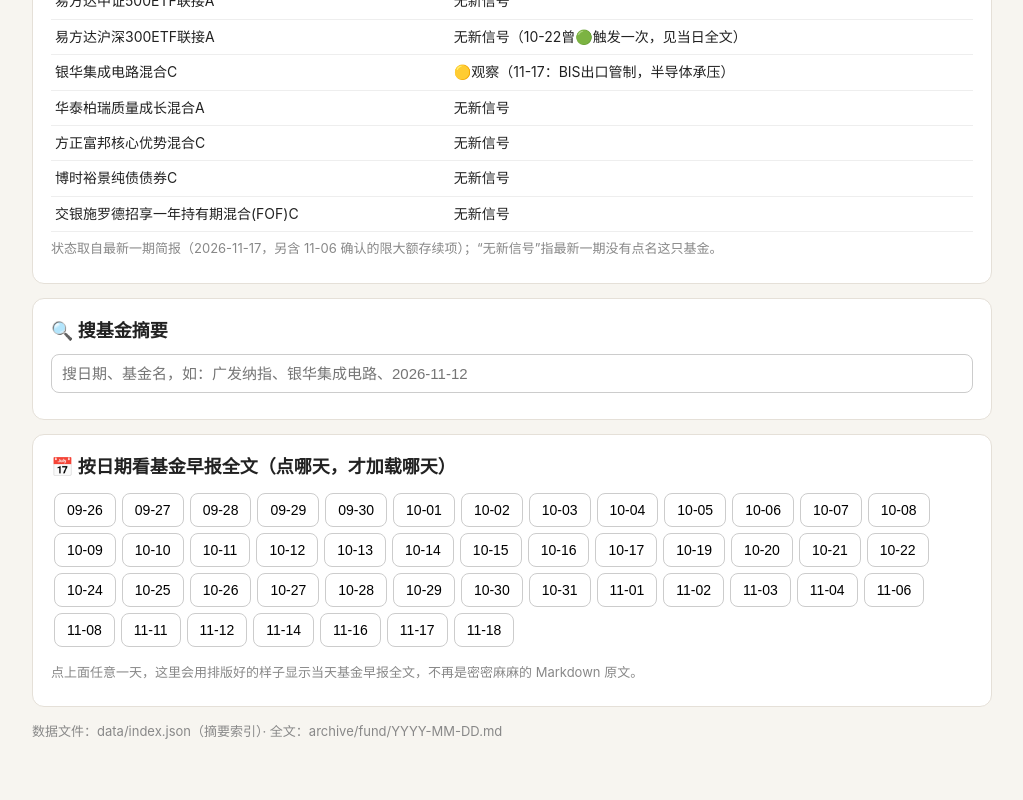
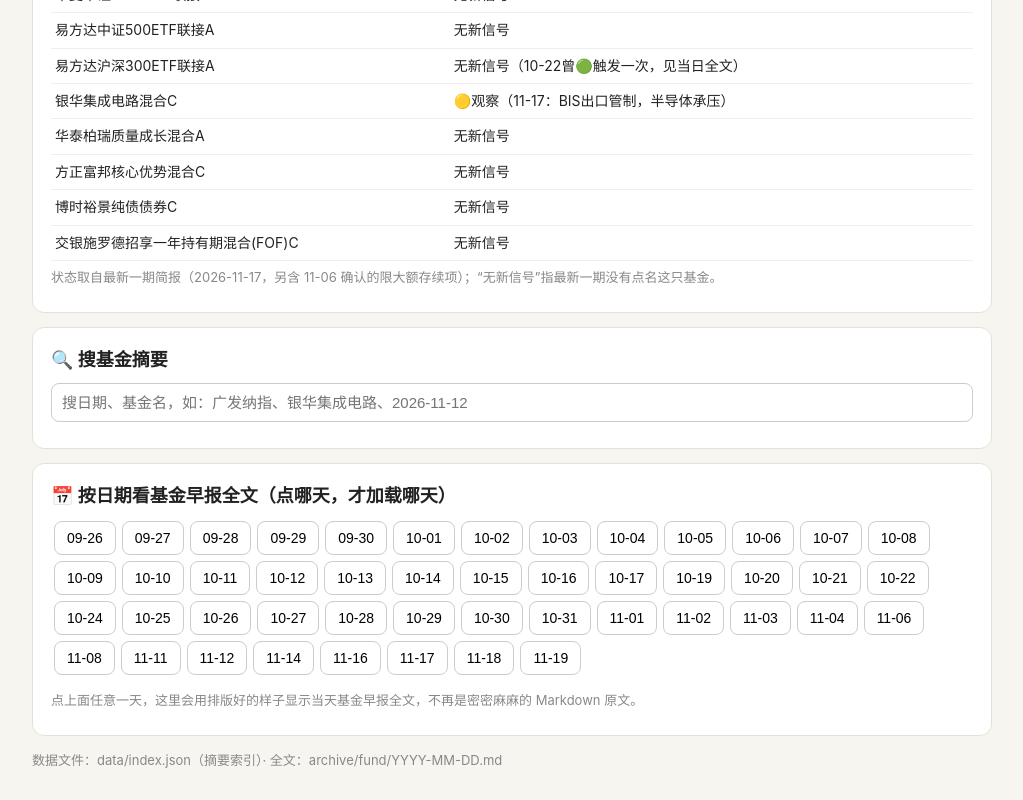
Before and after one commit to dyixia67-art/my-ai-toolbox, a plain HTML site: page fund.html in a window 1280 px wide. Shown: the part 1385-2185 px from the top of the page, without its empty margins (128-1151 px from the left). Before the commit the page ends 2156 px from the top, so only its background shows below. Drawn offline with Linux system fonts and the light colour scheme.

Commit message:
基金早报 2026-11-19

```diff
--- a/data/index.json
+++ b/data/index.json
@@ -3,8 +3,8 @@
   "title": "每日趋势看板 · 数据索引",
   "generated": "2026-11-19",
   "ai_range": "2026-10-18 至 2026-11-18（32期）",
-  "fund_range": "2026-09-26 至 2026-11-18（46期）",
-  "rows": 55,
+  "fund_range": "2026-09-26 至 2026-11-19（47期）",
+  "rows": 56,
   "note": "本文件只含摘要（一句话主线、新词标题、信号文字、沪深300涨跌幅），不含全文。全文在 archive/ai/ 和 archive/fund/ 里按天分开存，看板点哪天才加载哪天。",
   "csi300_rule": "沪深300只收录简报中明确给出、带正负号的指数值；ETF代理价、午盘值、未核实值一律不收；周末报周五收盘、以及11-16复用11-14旧值的情况一律略去，见 csi300_omitted。",
   "csi300_omitted": [
@@ -1057,6 +1057,21 @@
      "俄乌：俄军空袭敖德萨至少4死，乌军打击克里米亚大桥"
     ],
     "items": 9
+   },
+   "fund": {
+    "csi300": 0.18,
+    "csi300_note": "当日简报明确给出的沪深300指数涨跌幅（%）。为空表示当日简报未给出可核实的指数值，已略去，不编造。",
+    "signal": "watch",
+    "watch": [
+     "广发纳斯达克100",
+     "富国全球科技互联网",
+     "易方达全球成长精选",
+     "建信新兴市场优选",
+     "天弘全球高端制造",
+     "天弘全球新能源汽车"
+    ],
+    "green": [],
+    "summary": "🟡观察：广发纳斯达克100（同系ETF高溢价风险提示及停牌1小时，额度紧张延续；只复核）；QDII类整体因人民币中间价创逾4年新高列入检视；🔴考虑止盈未触发（止盈目标与再平衡偏离上限待填）；⚫逻辑破坏未触发"
    }
   }
  ]
```
Also changed, not shown: ai.html (+1 -1 lines), dashboard.html (+1 -1 lines), entertainment.html (+1 -1 lines), events.html (+1 -1 lines), fund.html (+1 -1 lines), index.html (+1 -1 lines), 1 other file.
